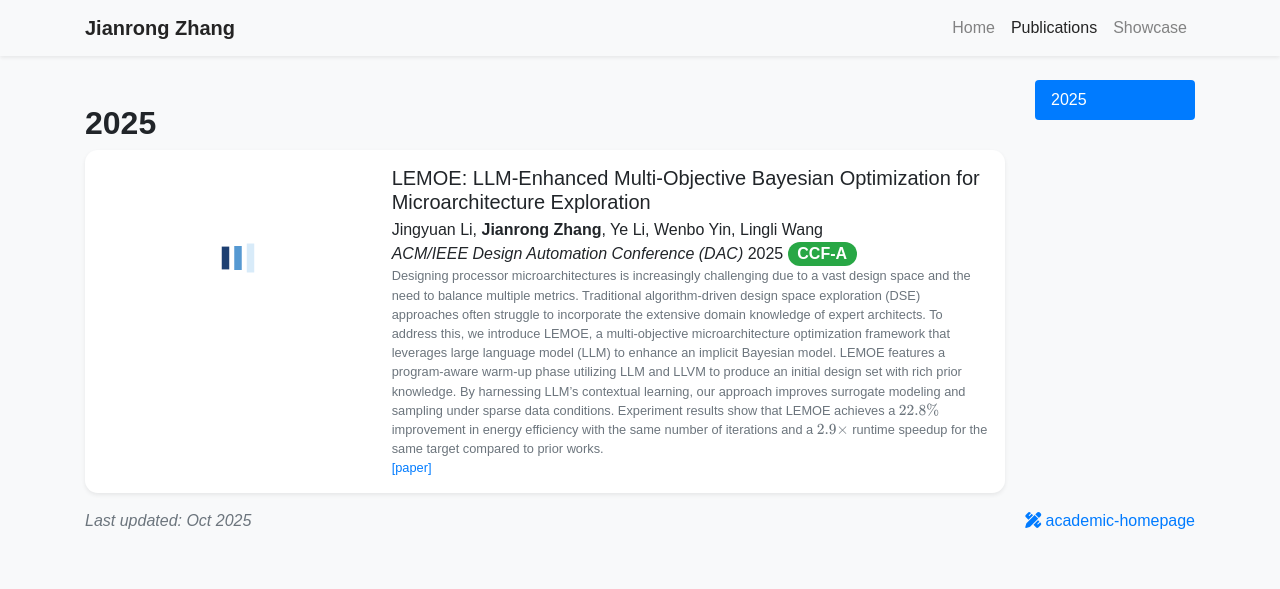
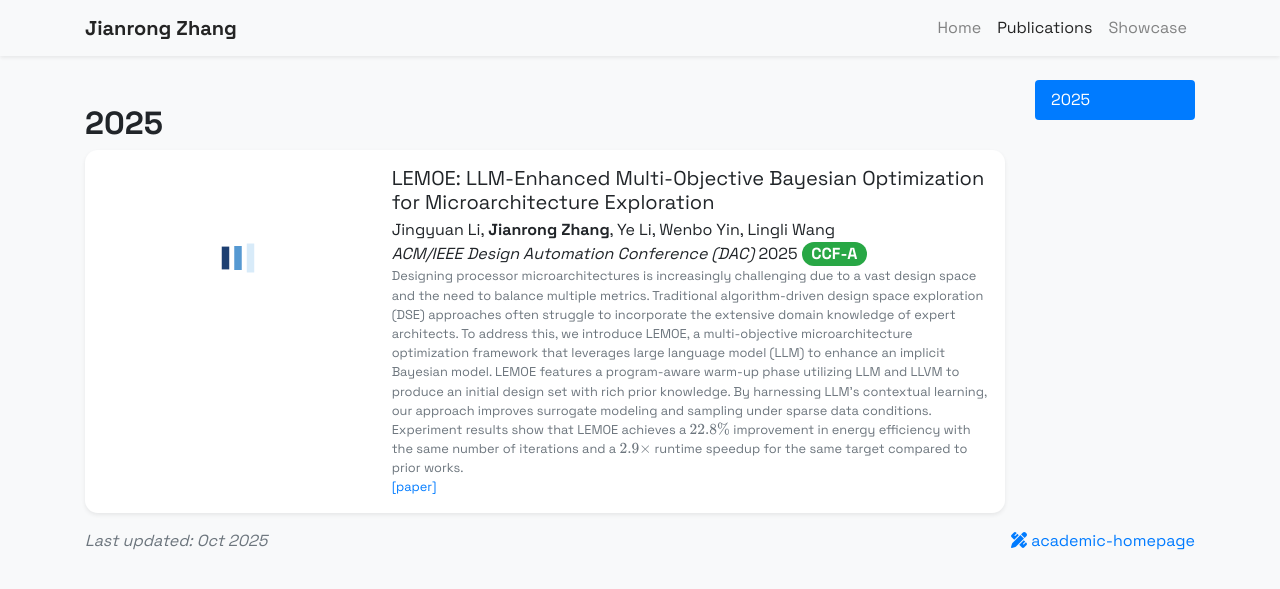
Before and after one commit to Starryskyz/starryskyz.github.io, a Jekyll site: the page built from publications.html, in a window 1280 px wide. Shown: the top 589 px of the page. Built offline with Jekyll 4.4.1, drawn with Linux system fonts in a browser that asks for light colours; nearby versions of some CDN libraries; a style sheet for code colours, icons or effects is not loaded.

Commit message:
update font test2

```diff
--- a/_layouts/default.html
+++ b/_layouts/default.html
@@ -13,7 +13,8 @@
     <link rel="preconnect" href="https://fonts.googleapis.com">
     <link rel="preconnect" href="https://fonts.gstatic.com" crossorigin>
     <!-- <link href="https://fonts.googleapis.com/css2?family=Lato:ital,wght@0,300;0,400;0,700;0,900;1,300;1,400;1,700;1,900&family=Raleway:ital,wght@0,300;0,400;0,500;1,300;1,400;1,500&display=swap" rel="stylesheet"> -->
-    <link href="https://fonts.googleapis.com/css2?family=Space+Grotesk:wght@0,100;0,200;0,300;0,400;0,500;0,600;0,700;0,800;0,900;1,100;1,200;1,300;1,400;1,500;1,600;1,700;1,800;1,900&family=Source+Code+Pro:ital,wght@0,200..900;1,200..900&display=swap" rel="stylesheet">
+    <!-- <link href="https://fonts.googleapis.com/css2?family=Fira+Sans:ital,wght@0,100;0,200;0,300;0,400;0,500;0,600;0,700;0,800;0,900;1,100;1,200;1,300;1,400;1,500;1,600;1,700;1,800;1,900&family=Source+Code+Pro:ital,wght@0,200..900;1,200..900&display=swap" rel="stylesheet"> -->
+    <link href="https://fonts.googleapis.com/css2?family=Space+Grotesk:wght@300;400;500;600;700&family=Source+Code+Pro:ital,wght@0,200..900;1,200..900&display=swap" rel="stylesheet">
     <link rel="stylesheet" href="https://cdn.jsdelivr.net/npm/katex@0.16.11/dist/katex.min.css" integrity="sha384-nB0miv6/jRmo5UMMR1wu3Gz6NLsoTkbqJghGIsx//Rlm+ZU03BU6SQNC66uf4l5+" crossorigin="anonymous">
     <link rel="stylesheet" href="{{ '/assets/css/global.css' | relative_url }}">
 </head>
```
